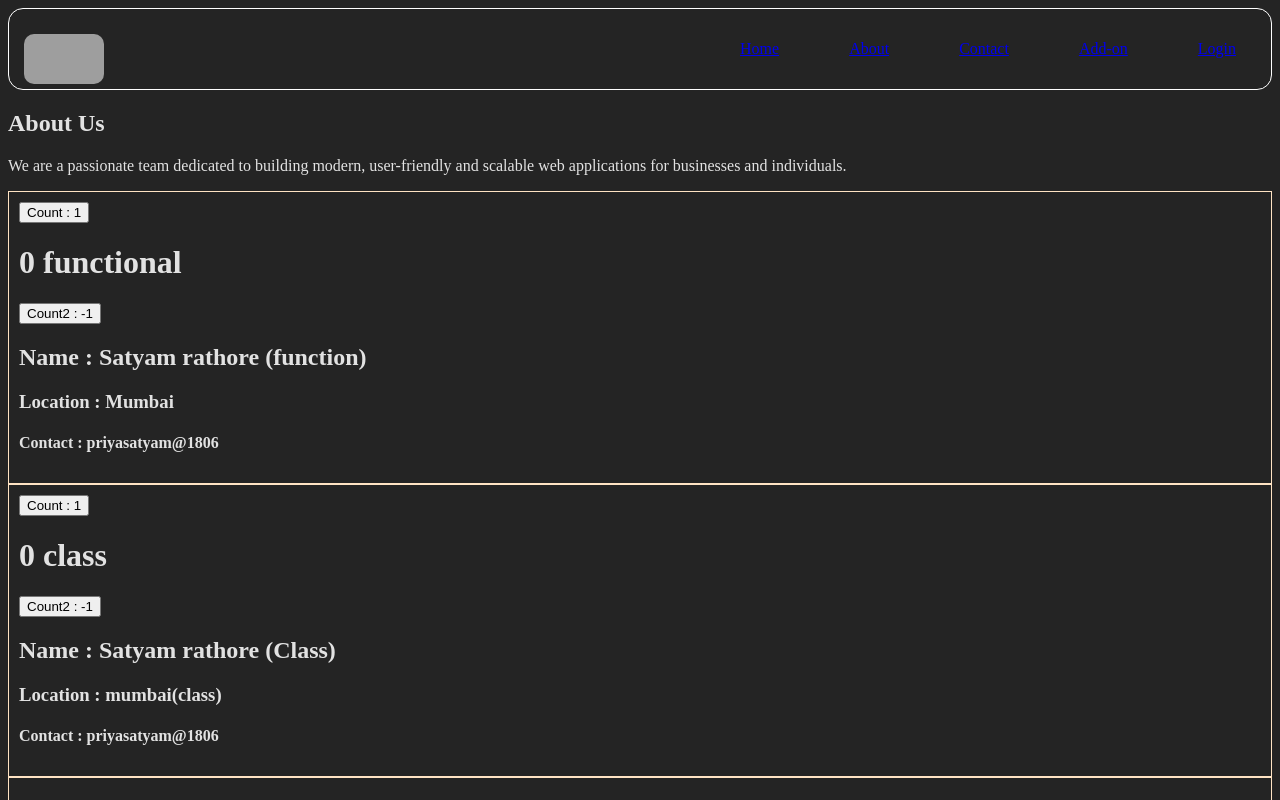
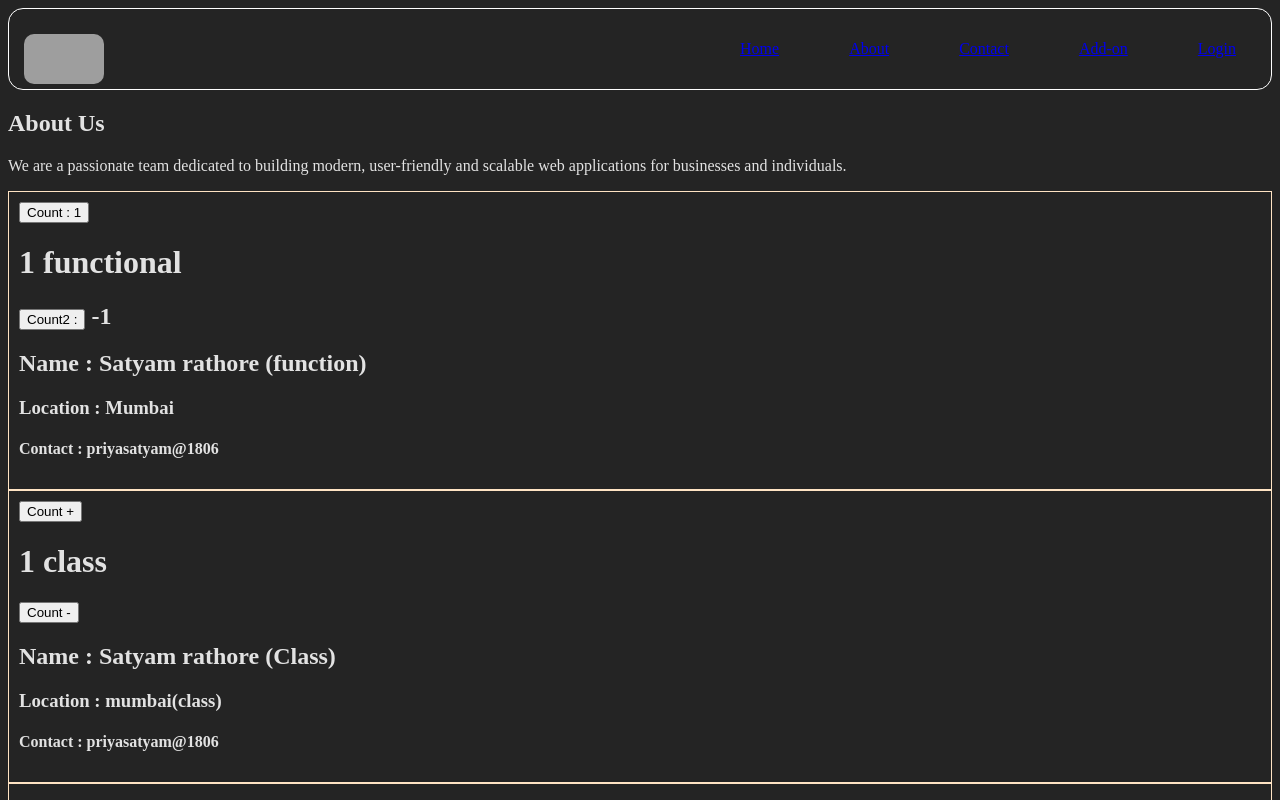
Before and after one commit to SRathoreVS/Namaste_React, a React (Vite) app: page /about in a window 1280 px wide. Shown: the top 800 px of the page. Built offline with nearby package versions, Linux system fonts and the light colour scheme; grey boxes are pictures that could not be loaded.

Commit message:
this.state and this.setState

```diff
--- a/src/components/ClassCardEg.jsx
+++ b/src/components/ClassCardEg.jsx
@@ -3,12 +3,22 @@ import React from "react";
 class ClassCardExample extends React.Component {
   constructor(props) {
     super(props);
+
+    //create a state || a big whole obj || not like usestate (define new newstate for different state but bts react put it in one OBJECT)
+    // this will hold all states in a comp
+    this.state = {
+     count : 0,
+     count2: 2,
+    }
   }
   render() {
     const { role, company, phone } = this.props;
+    const {count,count2} = this.state
     return (
       <div className="user-card">
         <h1>Job Role : {role} (Class)</h1>
+        <h2>Count : {count}</h2>
+        <h2>Count : {count2}</h2>
         <h2>Company : {company}</h2>
         <h3>Conatct : {phone}</h3>
         <h4>experience : 3.8 years</h4>
--- a/src/components/User.jsx
+++ b/src/components/User.jsx
@@ -4,13 +4,14 @@ import "../scss/User.scss";
 const User = ({ name }) => {
   const [count, setCount] = useState(1);
   const [count2, setCount2] = useState(-1);
-  const [value, setValue] = useState(0);
 
   return (
     <div className="user-card">
-      <button>Count : {count}</button>
-      <h1>{value} functional</h1>
-      <button>Count2 : {count2}</button>
+      <button onClick={() => setCount(count + 1)}>Count : {count}</button>
+      <h1>{count} functional</h1>
+      <h2>
+        <button onClick={() => setCount2(count2 + 2)}>Count2 :</button> {count2}
+      </h2>
       <h2>Name : {name}</h2>
       <h3>Location : Mumbai</h3>
       <h4>Contact : priyasatyam@1806</h4>
--- a/src/components/UserClass.jsx
+++ b/src/components/UserClass.jsx
@@ -21,21 +21,40 @@ class UserClass extends React.Component {
   constructor(props) {
     super(props);
 
-    // it will contain all state variables
+    //create a state || a big whole obj || not like usestate (define new newstate for different state but bts react put it in one OBJECT)
+    // this will hold all states in a comp
     this.state = {
       count: 1,
-      count2: -1,
-      value: 0,
     };
+
+    // update your state
+    // TODO :
+    // never update state directly
   }
   render() {
     const { name, location } = this.props;
-    const { count, count2, value } = this.state;
+    const { count } = this.state;
     return (
       <div className="user-card">
-        <button>Count : {count}</button>
-        <h1>{value} class</h1>
-        <button>Count2 : {count2}</button>
+        <button
+          onClick={() =>
+            this.setState({
+              count: this.state.count + 1,
+            })
+          }
+        >
+          Count +
+        </button>
+        <h1>{count} class</h1>
+        <button
+          onClick={() =>
+            this.setState({
+              count: this.state.count - 1,
+            })
+          }
+        >
+          Count -
+        </button>
         <h2>Name : {name}</h2>
         <h3>Location : {location}</h3>
         <h4>Contact : priyasatyam@1806</h4>
```
